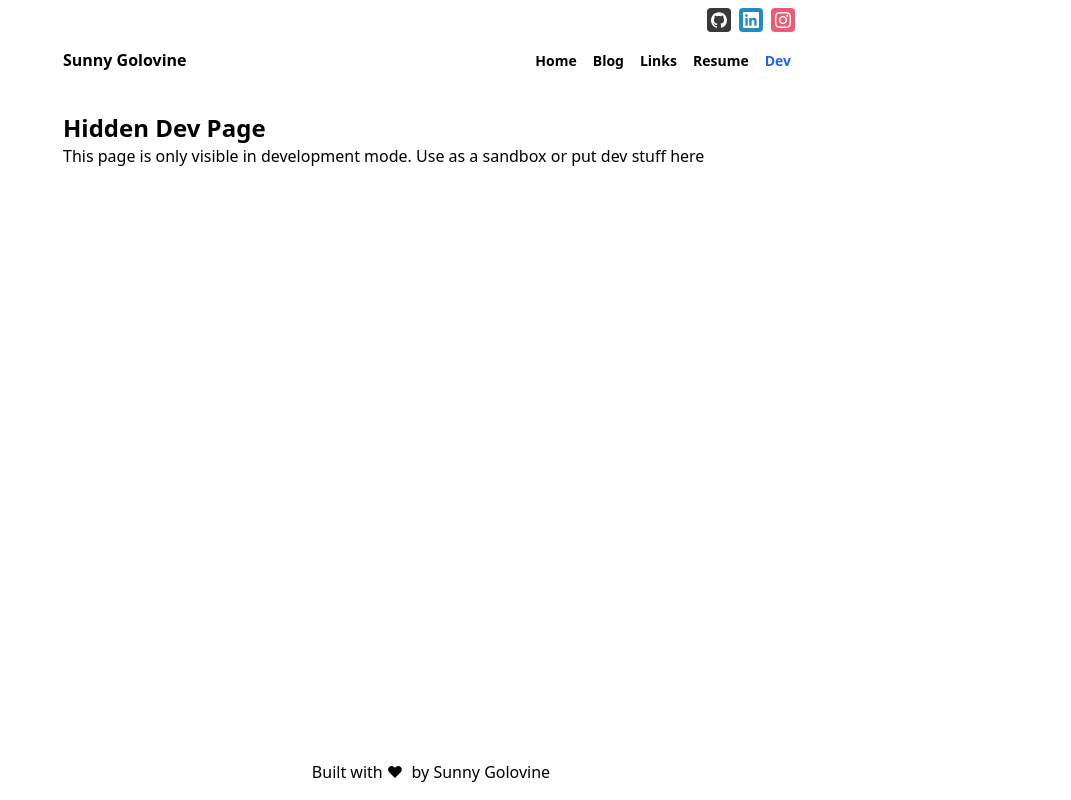
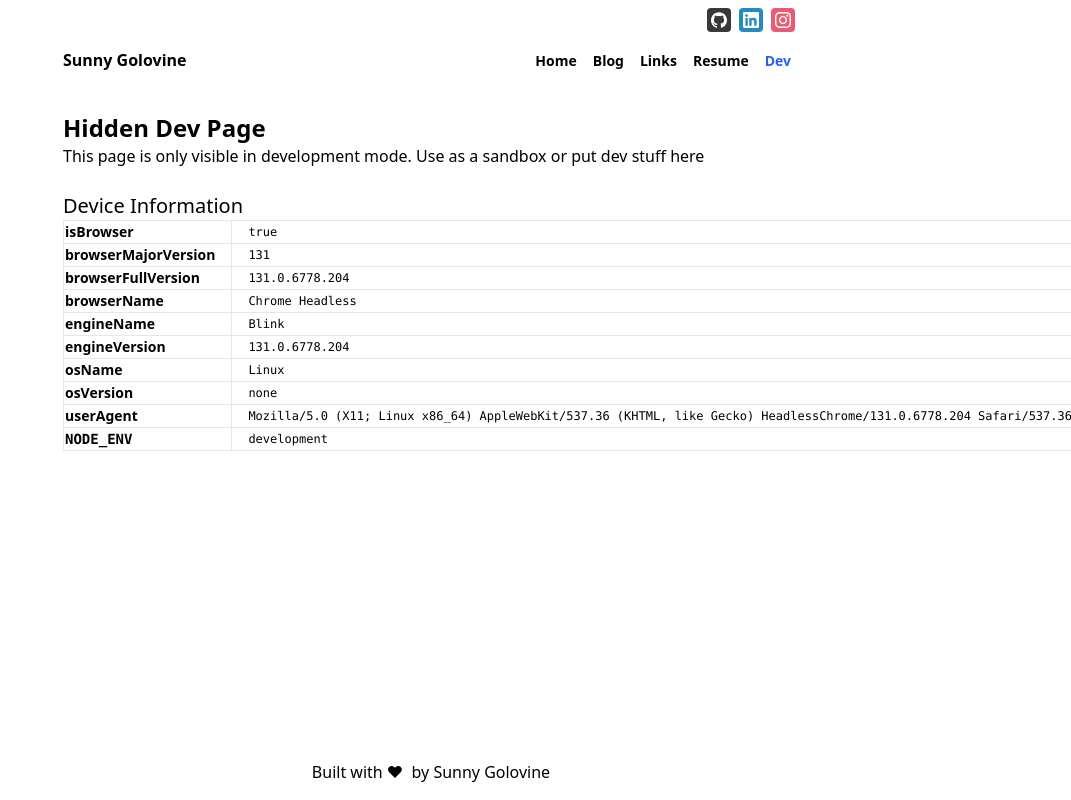
Before and after one commit to sgolovine/www-2020, a Next.js app: page /dev in a window 1280 px wide. Shown: the whole page, without its empty margins (209-1280 px from the left). Built offline with nearby package versions, Linux system fonts and the light colour scheme; what @tailwindcss/typography would draw is missing.

Commit message:
Add dev information to dev page

```diff
--- a/src/pages/dev.tsx
+++ b/src/pages/dev.tsx
@@ -1,5 +1,46 @@
 import React from "react";
 import PageHeader from "~/components/common/PageHeader";
+import { deviceDetect } from "react-device-detect";
+
+const DeviceInfo = () => {
+  const deviceInfo = deviceDetect();
+  const deviceInfoKeys = Object.keys(deviceInfo);
+  return (
+    <div className="py-6">
+      <h2 className="text-xl">Device Information</h2>
+      <div>
+        <table>
+          {deviceInfoKeys.map((key) => {
+            return (
+              <tr className="border">
+                <td className="pr-4 border">
+                  <p className="text-sm font-bold">{key}</p>
+                </td>
+                <td className="px-4">
+                  <pre className="text-xs">
+                    {typeof deviceInfo[key] === "boolean"
+                      ? !!deviceInfo[key]
+                        ? "true"
+                        : "false"
+                      : deviceInfo[key]}
+                  </pre>
+                </td>
+              </tr>
+            );
+          })}
+          <tr className="border">
+            <td className="pr-4 border">
+              <pre className="text-sm font-bold">NODE_ENV</pre>
+            </td>
+            <td className="px-4">
+              <pre className="text-xs">{process.env.NODE_ENV}</pre>
+            </td>
+          </tr>
+        </table>
+      </div>
+    </div>
+  );
+};
 
 const DevPage = () => {
   return (
@@ -9,6 +50,7 @@ const DevPage = () => {
         This page is only visible in development mode. Use as a sandbox or put
         dev stuff here
       </p>
+      <DeviceInfo />
     </div>
   );
 };
```
